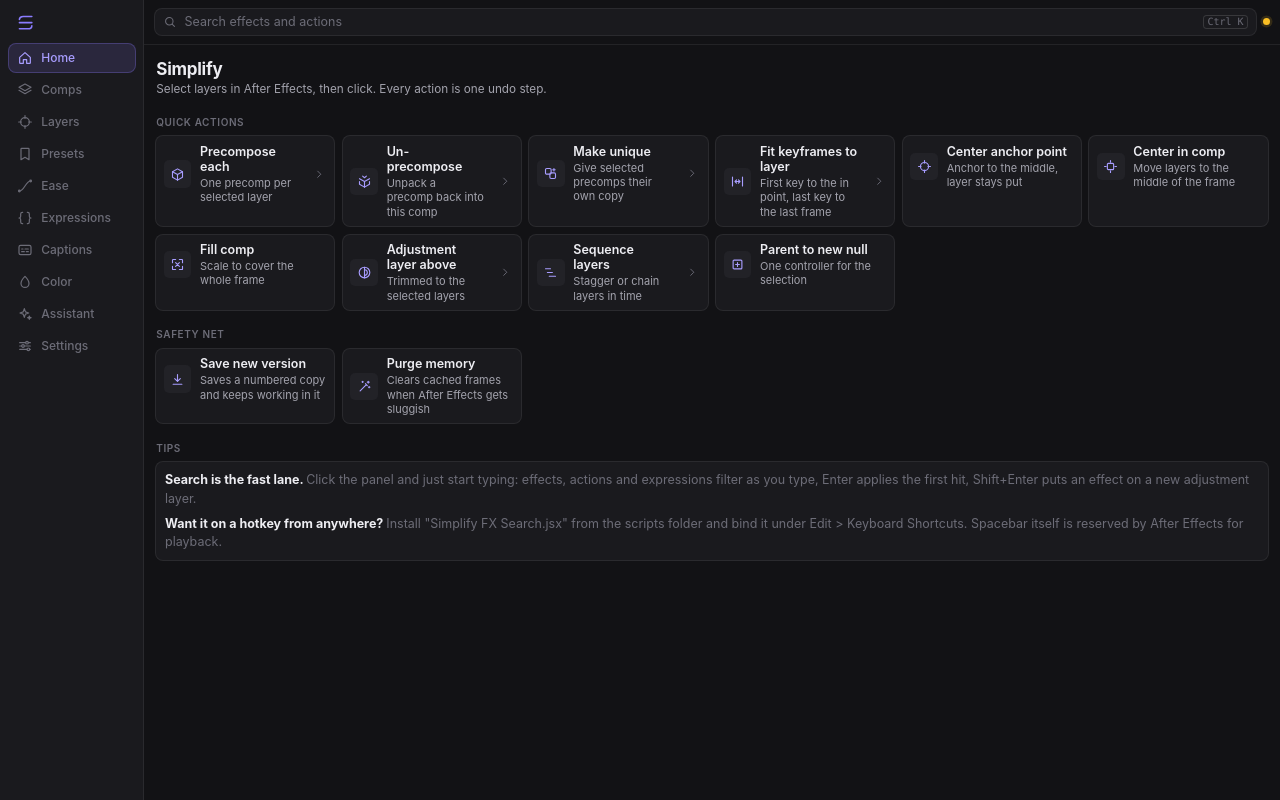
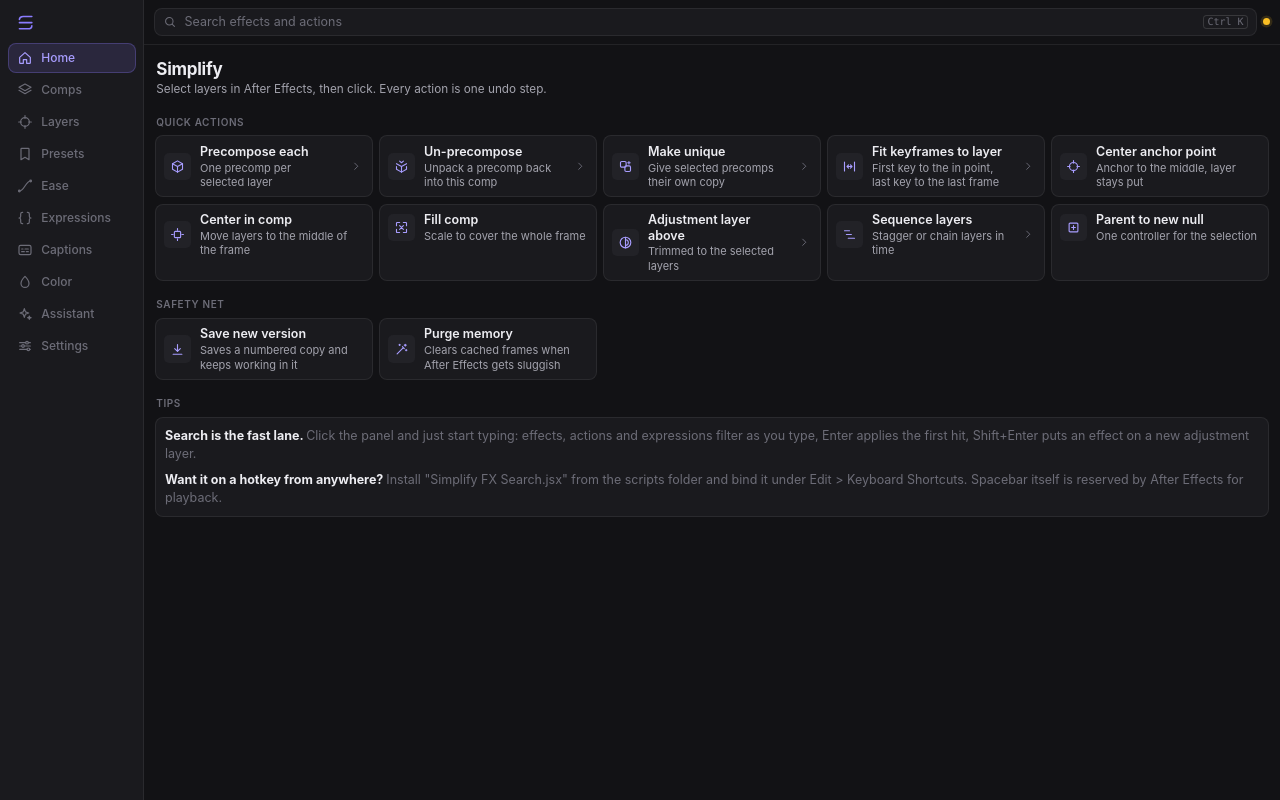
Before and after one commit to le0nvfx/Simplify, a plain HTML site: page extension/index.html in a window 1280 px wide. Drawn offline with Linux system fonts and the light colour scheme.

Commit message:
Keep action tiles single-column until two columns fit comfortably
Co-Authored-By: Claude Fable 5.2 <noreply@anthropic.com>
Claude-Session: https://claude.ai/code/session_012Zy3ep4AD1aGBbM6RFQCby

```diff
--- a/extension/css/app.css
+++ b/extension/css/app.css
@@ -169,7 +169,7 @@ svg { display: block; }
 }
 
 /* ---- action tiles --------------------------------------------------------------------- */
-.tiles { display: grid; grid-template-columns: repeat(auto-fill, minmax(13.5rem, 1fr)); gap: 0.5rem; }
+.tiles { display: grid; grid-template-columns: repeat(auto-fill, minmax(15.5rem, 1fr)); gap: 0.5rem; }
 
 .tile {
   position: relative;
```
